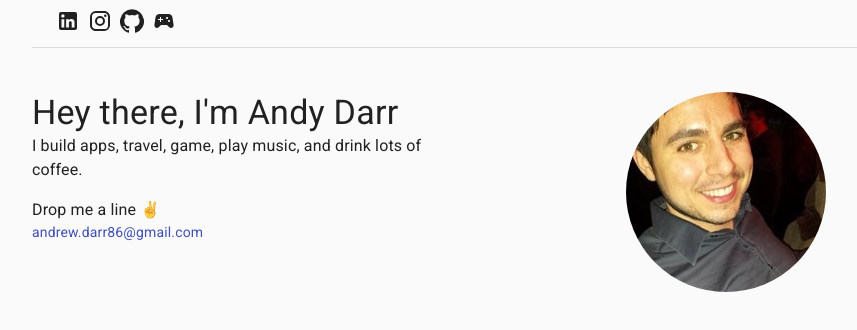
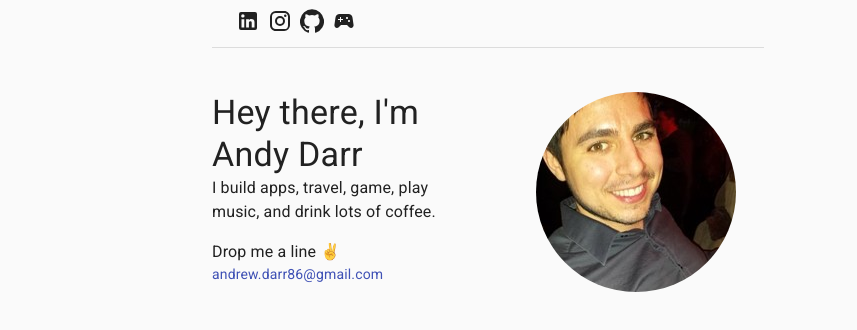
Before and after one commit to c4ndybar/my-site, a React (Create React App) app in the folder public/: page / in a window 1280 px wide. Shown: the top 330 px of the page, without its empty margins (152-1009 px from the left). Built offline with nearby package versions, Linux system fonts and the light colour scheme.

Commit message:
making more responsive

```diff
--- a/public/src/App.js
+++ b/public/src/App.js
@@ -52,11 +52,11 @@ export default function App() {
   return (
     <React.Fragment>
       <CssBaseline />
-      <Container maxWidth="md">
+      <Container maxWidth="sm">
         <Header sections={links} />
         <main>
           <Grid container spacing={5} className={classes.mainGrid}>
-            <Grid item xs={12} md={6}>
+            <Grid item xs >
               <Typography variant="h4">Hey there, I'm Andy Darr</Typography>
               <Typography variant="body1">I build apps, travel, game, play music, and drink lots of coffee.</Typography>
               <Box component="div" mt={2}>
@@ -66,7 +66,7 @@ export default function App() {
                   </div>
               </Box>
             </Grid>
-            <Grid item xs={12} md={6}>
+            <Grid item xs >
               <Box display="flex" justifyContent="center">
                 <Avatar src={me} className={classes.avatar} />
               </Box>
```
